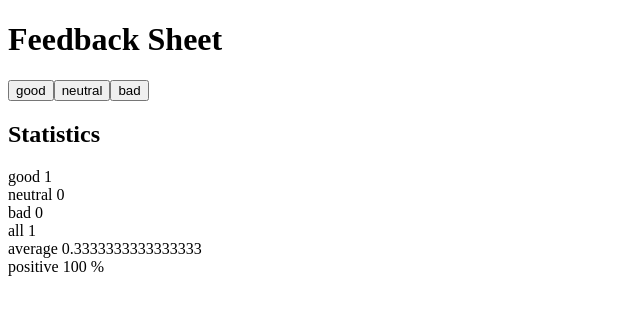
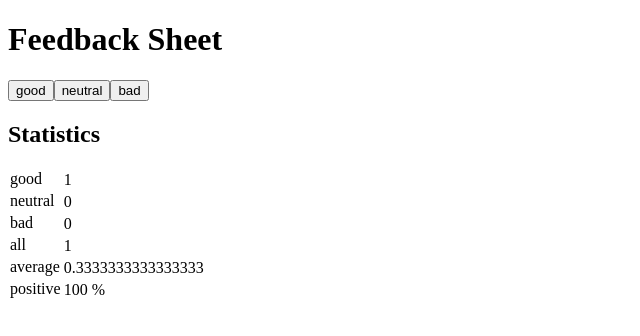
Before and after one commit to garyarzuma/Full-Stack-Open-Course, a React (Create React App) app in the folder Part 1/unicafe/: page / in a window 1280 px wide. Both pictures are taken after a click on the button "good". Shown: the top 336 px of the page, without its empty margins (0-640 px from the left). Built offline with nearby package versions, Linux system fonts and the light colour scheme.

Commit message:
Finished ex 1.10 and 1.11

```diff
--- a/Part 1/unicafe/src/App.js
+++ b/Part 1/unicafe/src/App.js
@@ -1,3 +1,4 @@
+
 import React, { useState } from 'react'
 
 const Button = (props) => (
@@ -6,24 +7,24 @@ const Button = (props) => (
   </button>
 )
 
-const Display = (props) => (
-  <div>
-    {props.info} {props.text} {props.units}
-  </div>
+const StatisticsLine = (props) => (
+  <tr>
+    {props.info} <td>{props.text} {props.units}</td>
+  </tr>
 )
 
 const Statistics = (props) => {
 
   if (props.sum > 0)
     return(
-      <div>
-        <Display text={props.good} info="good"/>
-        <Display text={props.neutral} info="neutral"/>
-        <Display text={props.bad} info="bad"/>
-        <Display text={props.sum} info="all"/>
-        <Display text={props.average} info="average"/>
-        <Display text={props.positive} info="positive" units="%"/>
-      </div>
+      <table>
+        <StatisticsLine text={props.good} info="good"/>
+        <StatisticsLine text={props.neutral} info="neutral"/>
+        <StatisticsLine text={props.bad} info="bad"/>
+        <StatisticsLine text={props.sum} info="all"/>
+        <StatisticsLine text={props.average} info="average"/>
+        <StatisticsLine text={props.positive} info="positive" units="%"/>
+      </table>
     )
   else
     return <div>No Feedback Given</div>
```
